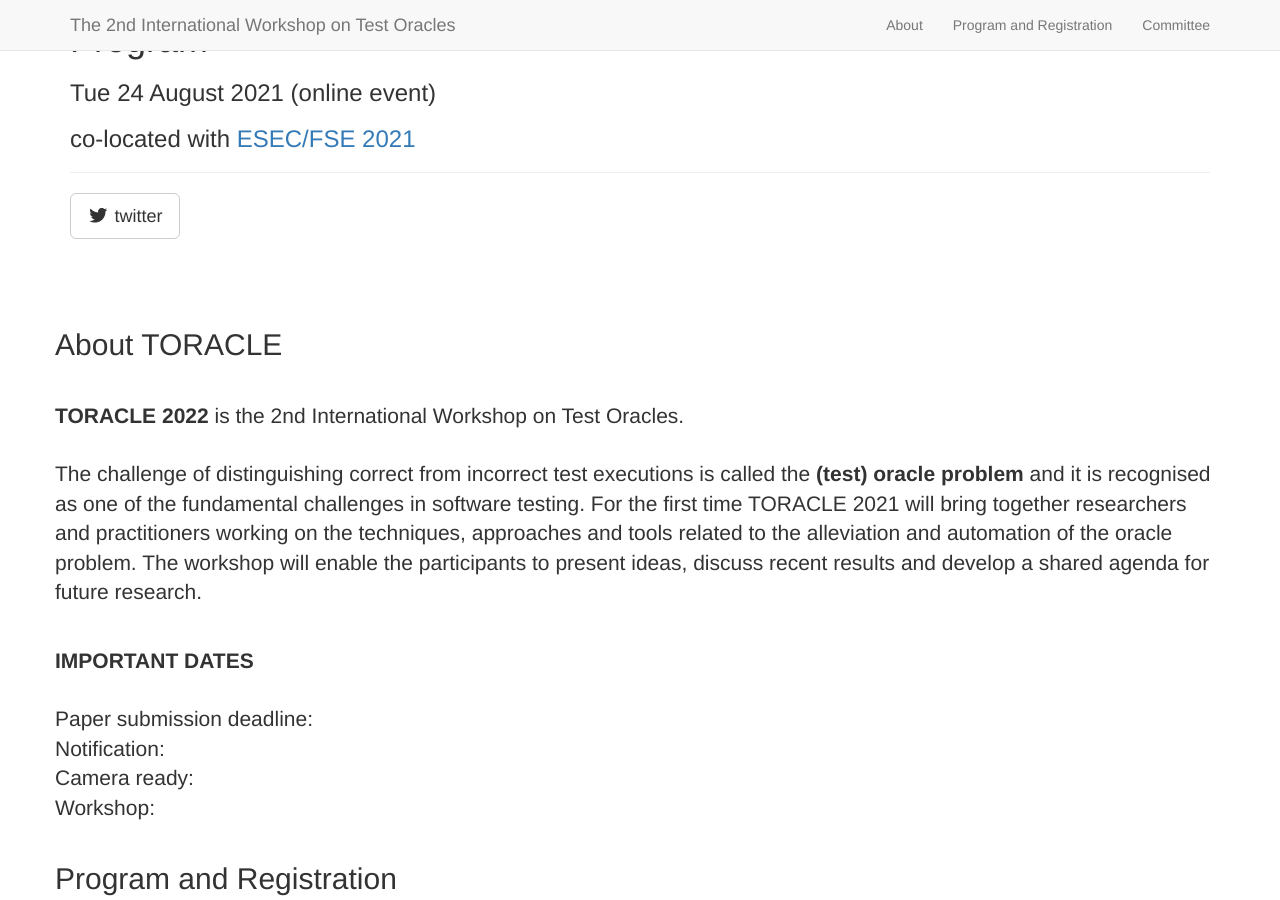
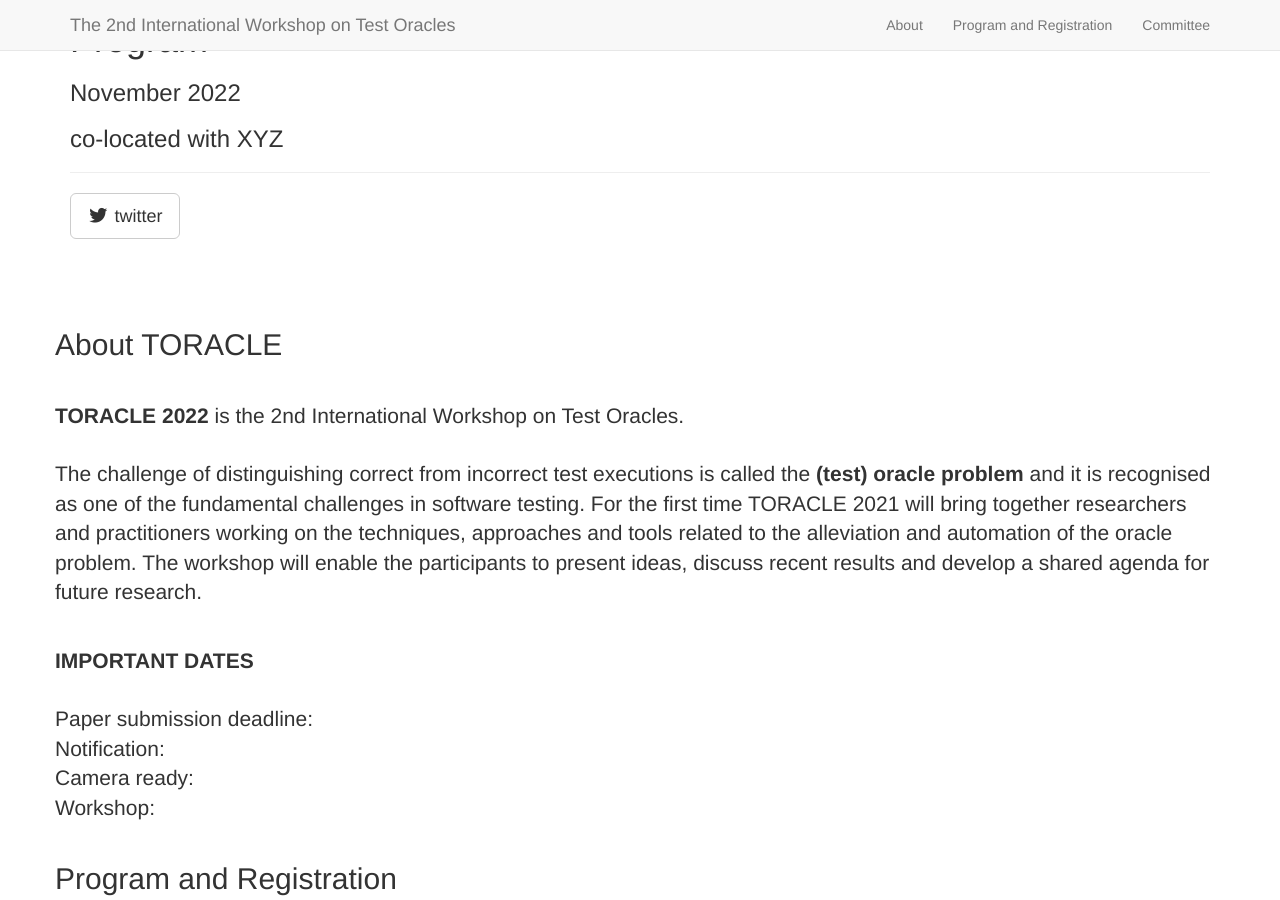
Before and after one commit to toracle2022/toracle2022.github.io, a Jekyll site: the page built from _posts/2014-09-20-services-1 copy.markdown, in a window 1280 px wide and 900 px high. Built offline with Jekyll 4.4.1, drawn with Linux system fonts in a browser that asks for light colours; nearby versions of some CDN libraries; library files that are not in the unit come from our copies.

```diff
--- a/_includes/header.html
+++ b/_includes/header.html
@@ -41,8 +41,8 @@
 					<div class="intro-message">
 						<h1>{{ page.title }}</h1>
 						<h3>{{ page.subTitle }}</h3>
-                        <h3>Tue 24 August 2021 (online event)</h3>
-                        <h3>co-located with <a href="https://2021.esec-fse.org/">ESEC/FSE 2021</a></h3>
+                        <h3>November 2022 </h3>
+                        <h3>co-located with XYZ</h3>
 						<hr class="intro-divider">
 						<ul class="list-inline intro-social-buttons">
 							{% for social in site.social %}
```
Also changed, not shown: img/services/dog.png (deleted), img/services/ipad.jpeg (deleted), img/services/ipad.png (deleted), img/services/papers.jpeg (deleted), img/services/phones.png (deleted), 2 other files.
